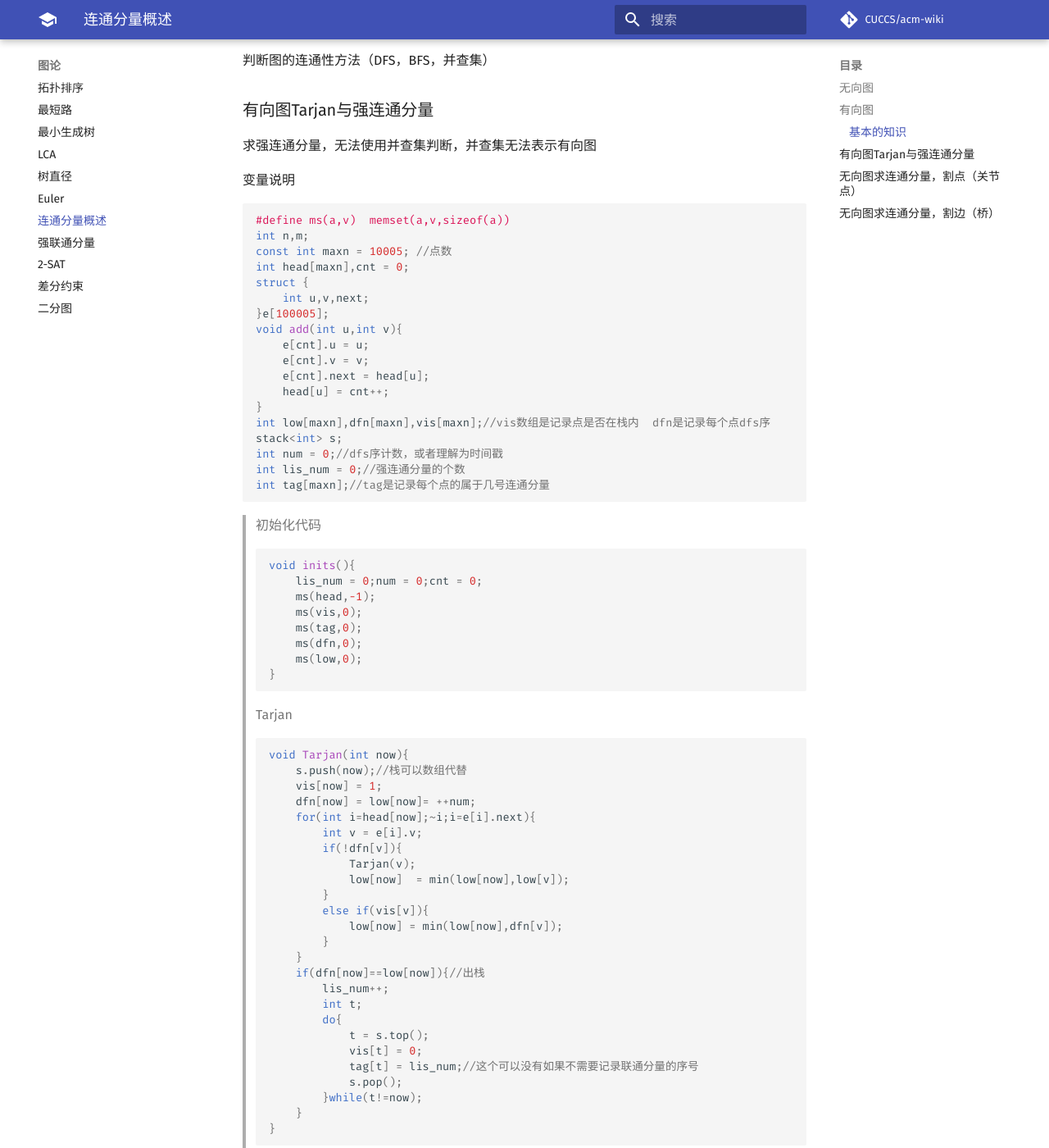
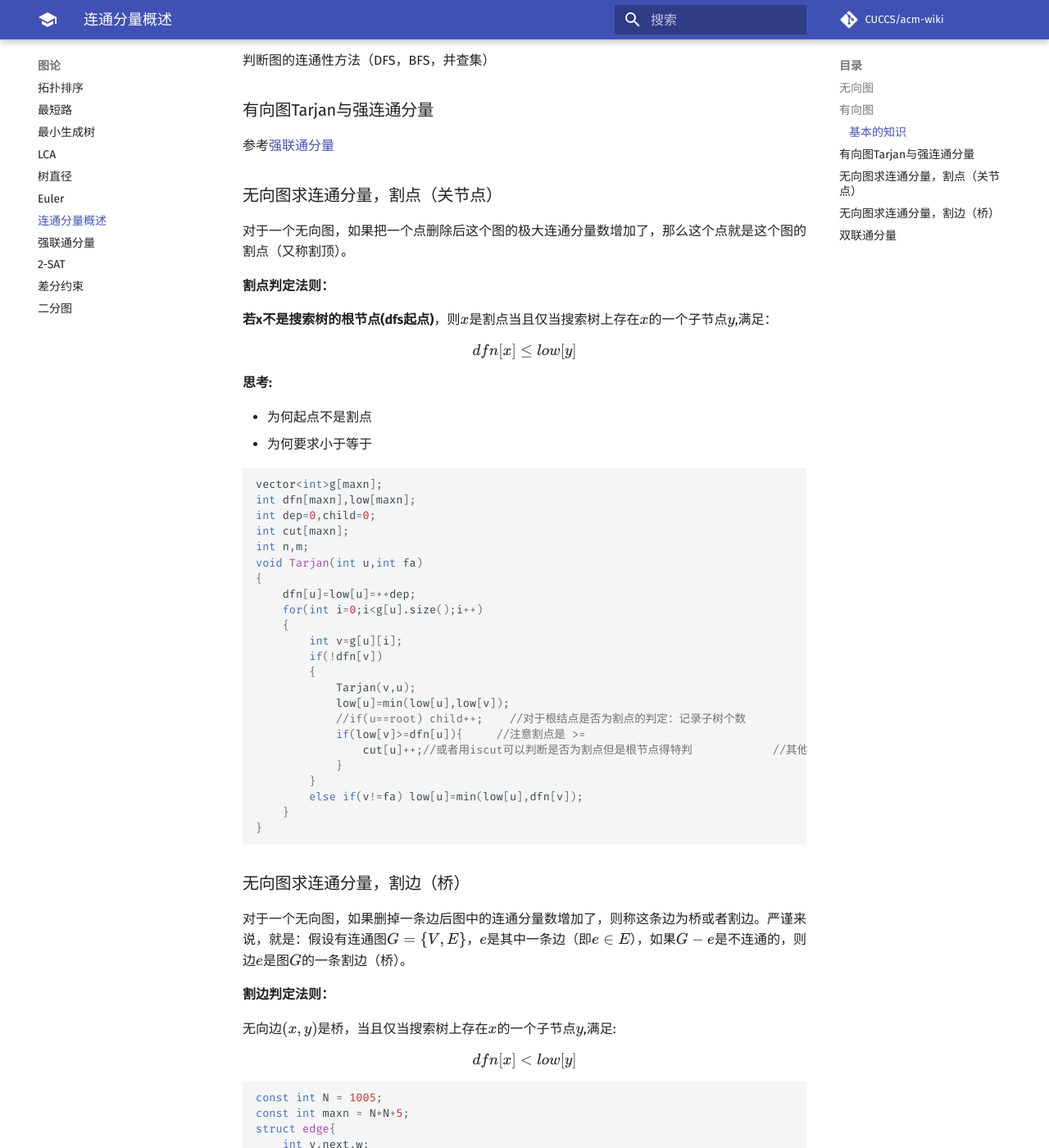
Before and after one commit to CUCCS/acm-wiki, an MkDocs documentation site: the page built from docs/graph/connected-components.md, in a window 1280 px wide and 1400 px high, scrolled down 901 px. Shown: the whole window at 82% size. Built offline with MkDocs 1.6.1 and Material for MkDocs 9.7.7, drawn with Linux system fonts in a browser that asks for light colours; formulas are drawn with MathJax 3; comment, search, counter and statistics services are not loaded; some of the changed text lies outside the part shown.

Commit message:
对联通分量部分知识结构修改更加合理，并新添部分内容，对于其他部分只是美化了排版

````diff
--- a/docs/graph/connected-components.md
+++ b/docs/graph/connected-components.md
@@ -2,10 +2,10 @@
     本页面贡献者：[zrz](https://github.com/BehindShadow)。
     本页面内容遵循 MIT 协议，转载请附上原文出处链接和本声明。
 
-- **先置知识，dfs树**
+先置知识:dfs树,图论基本知识
 
 ### 无向图
-* 在无向图中，如果顶点Vi到顶点Vj有路径，则称顶点Vi和Vj连通。
+* 在无向图中，如果顶点$V_i$到顶点$V_j$有路径，则称顶点$V_i$和$V_j$连通。
 
 * 如果无向图中任意两个顶点之间都连通，则称为连通图。
 
@@ -32,90 +32,25 @@
 
 ### 有向图Tarjan与强连通分量
 
-求强连通分量，无法使用并查集判断，并查集无法表示有向图
+参考[强联通分量](./strongly-connected-components.md)
 
-
-变量说明
-```cpp
-#define ms(a,v)  memset(a,v,sizeof(a))
-int n,m;
-const int maxn = 10005; //点数
-int head[maxn],cnt = 0;
-struct {
-	int u,v,next;
-}e[100005];
-void add(int u,int v){
-	e[cnt].u = u;
-	e[cnt].v = v;
-	e[cnt].next = head[u];
-	head[u] = cnt++;
-}
-int low[maxn],dfn[maxn],vis[maxn];//vis数组是记录点是否在栈内  dfn是记录每个点dfs序
-stack<int> s;
-int num = 0;//dfs序计数，或者理解为时间戳
-int lis_num = 0;//强连通分量的个数
-int tag[maxn];//tag是记录每个点的属于几号连通分量
-```
-> 初始化代码
-```c++
-void inits(){
-	lis_num = 0;num = 0;cnt = 0;
-	ms(head,-1);
-	ms(vis,0);
-	ms(tag,0);
-	ms(dfn,0);
-	ms(low,0);
-}
-```
-Tarjan
-```c++
-void Tarjan(int now){
-	s.push(now);//栈可以数组代替
-	vis[now] = 1;
-	dfn[now] = low[now]= ++num;
-	for(int i=head[now];~i;i=e[i].next){
-		int v = e[i].v;
-		if(!dfn[v]){
-			Tarjan(v);
-			low[now]  = min(low[now],low[v]);
-		}
-		else if(vis[v]){
-			low[now] = min(low[now],dfn[v]);
-		}
-	}
-	if(dfn[now]==low[now]){//出栈
-		lis_num++;
-		int t;
-		do{
-			t = s.top();
-			vis[t] = 0;
-			tag[t] = lis_num;//这个可以没有如果不需要记录联通分量的序号
-			s.pop();
-		}while(t!=now);
-	}
-}
-```
-这个还可用于DAG的缩点（有别于并查集的缩点）
-例如：
-```c++
- for(int i=1; i<=n; i++)
-    {
-        int sz=g[i].size();
-        for(int j=0; j<sz; j++)
-        {
-            int v=g[i][j];
-            if(color[v]!=color[i])
-            {
-                du[color[i]]++;
-				//在这里可以建一个新的图
-            }
-        }
-        cnt[color[i]]++;//统计每一个分量的点数
-    }
-```
 
 
 ### 无向图求连通分量，割点（关节点）
+
+
+对于一个无向图，如果把一个点删除后这个图的极大连通分量数增加了，那么这个点就是这个图的割点（又称割顶）。
+
+**割点判定法则：**
+
+**若x不是搜索树的根节点(dfs起点)**，则$x$是割点当且仅当搜索树上存在$x$的一个子节点$y$,满足：
+
+$$dfn[x] \leq low[y]$$
+
+**思考:**
+
+- 为何起点不是割点
+- 为何要求小于等于
 
 
 ```cpp
@@ -145,6 +80,14 @@ void Tarjan(int u,int fa)
 ```
 
 ### 无向图求连通分量，割边（桥）
+
+对于一个无向图，如果删掉一条边后图中的连通分量数增加了，则称这条边为桥或者割边。严谨来说，就是：假设有连通图$G = \{V,E\}$，$e$是其中一条边（即$e\in E$），如果$G-e$是不连通的，则边$e$是图$G$的一条割边（桥）。
+
+**割边判定法则：**
+
+无向边$(x,y)$是桥，当且仅当搜索树上存在$x$的一个子节点$y$,满足:
+
+$$dfn[x] < low[y]$$
 
 ```cpp
 const int N = 1005;
@@ -193,3 +136,9 @@ void Tarjan(int x,int in_edge){
 ```cpp
 Tarjan(1,-1);
 ```
+
+### 双联通分量
+
+在一张连通的无向图中，对于两个点$u$和$v$，如果无论删去哪条边（只能删去一条）都不能使它们不连通，我们就说$u$和$v$边双连通。
+
+在一张连通的无向图中，对于两个点$u$和$v$，如果无论删去哪个点（只能删去一个，且不能删$u$和$v$自己）都不能使它们不连通，我们就说$u$和$v$点双连通。
````
Also changed, not shown: other parts of docs/graph/connected-components.md (+1 -1 lines), docs/graph/2-SAT.md (+2 -0 lines), docs/graph/shortest-path.md (+0 -1 lines), docs/graph/strongly-connected-components.md (+23 -0 lines), docs/graph/topological-sorting.md (+1 -1 lines).
